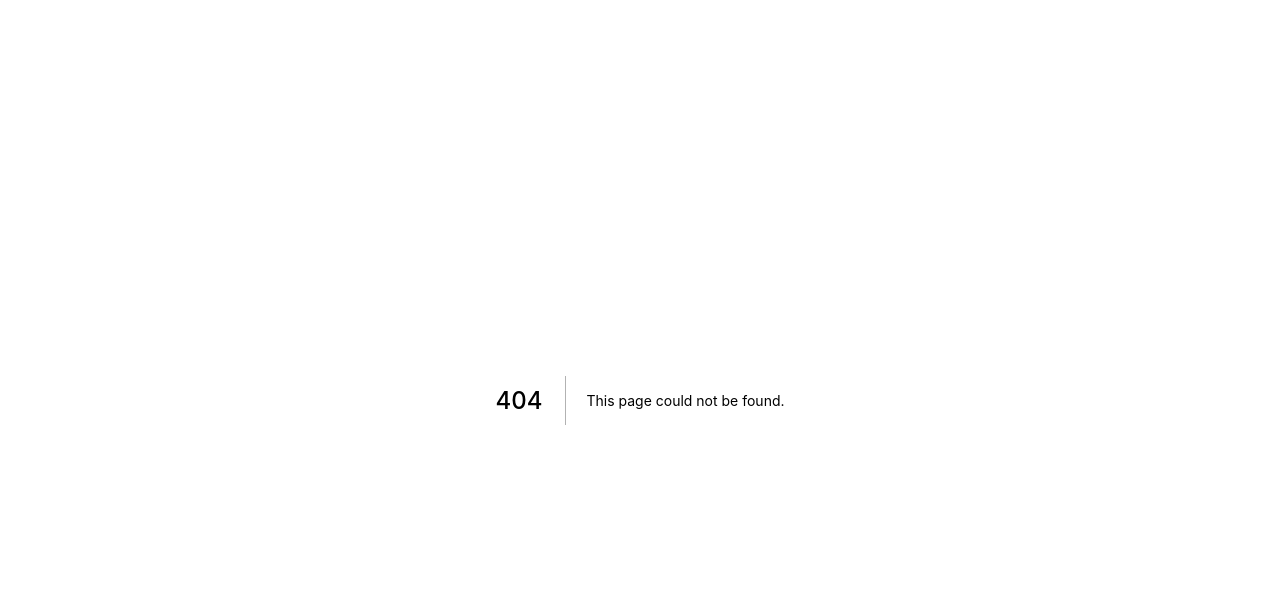
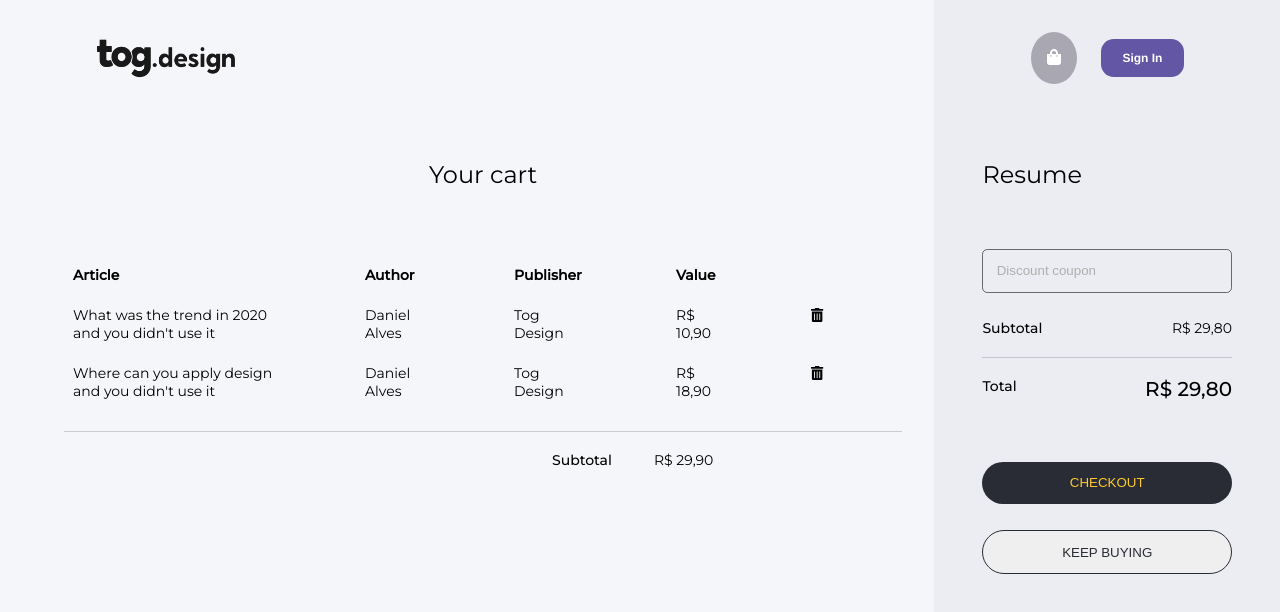
Before and after one commit to fabiobends/togdesign-test, a Next.js app: page /cart in a window 1280 px wide. Before the commit this address had no page. Shown: the top 612 px of the page. Built offline with nearby package versions, Linux system fonts and the light colour scheme; a web font is replaced by a local one.

Commit message:
Add cart page

```diff
--- /dev/null
+++ b/pages/cart.tsx
@@ -0,0 +1,98 @@
+import { faTrashAlt } from "@fortawesome/free-solid-svg-icons";
+import { FontAwesomeIcon } from "@fortawesome/react-fontawesome";
+import Cookie from "js-cookie";
+import Head from "next/head";
+import Link from "next/link";
+import { useRouter } from "next/router";
+import styles from "../styles/pages/Cart.module.css";
+import NavigationBar from "./components/NavigationBar";
+
+export default function Cart() {
+  const router = useRouter();
+
+  function handleCheckout() {
+    const token = Cookie.get("token");
+    if (token) {
+      router.replace("/dashboard");
+    } else {
+      router.replace("/login");
+    }
+  }
+
+  return (
+    <div className={styles.cartContainer}>
+      <Head>
+        <title>Your cart</title>
+      </Head>
+      <div className={styles.navbar}>
+        <NavigationBar />
+      </div>
+      <div className={styles.yourCart}>
+        <p className={styles.title}>Your cart</p>
+        <table>
+          <thead>
+            <tr>
+              <th>Article</th>
+              <th>Author</th>
+              <th>Publisher</th>
+              <th>Value</th>
+              <th></th>
+            </tr>
+          </thead>
+          <tbody>
+            <tr>
+              <td>What was the trend in 2020 and you didn't use it</td>
+              <td>Daniel Alves</td>
+              <td>Tog Design</td>
+              <td>R$ 10,90</td>
+              <td className={styles.trashButton}>
+                <FontAwesomeIcon icon={faTrashAlt} />
+              </td>
+            </tr>
+            <tr>
+              <td>Where can you apply design and you didn't use it</td>
+              <td>Daniel Alves</td>
+              <td>Tog Design</td>
+              <td>R$ 18,90</td>
+              <td className={styles.trashButton}>
+                <FontAwesomeIcon icon={faTrashAlt} />
+              </td>
+            </tr>
+          </tbody>
+        </table>
+        <div className={styles.divider}></div>
+        <div className={styles.subTotalCart}>
+          <span>Subtotal</span>
+          <p>R$ 29,90</p>
+        </div>
+      </div>
+      <div className={styles.resume}>
+        <div className={styles.wrapper}>
+          <p className={styles.resumeTitle}>Resume</p>
+          <input
+            type="text"
+            name="coupon"
+            id="coupon"
+            placeholder="Discount coupon"
+          />
+          <div>
+            <span>Subtotal</span>
+            <p className={styles.subTotal}>R$ 29,80</p>
+          </div>
+          <div className={styles.divider}></div>
+          <div>
+            <span>Total</span>
+            <p className={styles.totalAmount}>R$ 29,80</p>
+          </div>
+          <div className={styles.spacer}></div>
+          <button onClick={handleCheckout} className={styles.checkout}>
+            Checkout
+          </button>
+          <Link href="/">
+            <button className={styles.keepBuying}>Keep Buying</button>
+          </Link>
+        </div>
+      </div>
+    </div>
+  );
+}
--- /dev/null
+++ b/styles/pages/Cart.module.css
@@ -0,0 +1,164 @@
+.cartContainer {
+  position: relative;
+  background: var(--slightly-white);
+  display: flex;
+  min-height: 100vh;
+}
+
+.resume {
+  font-family: "Montserrat", sans-serif;
+  width: 27%;
+  background: #ecedf3;
+  padding: 0 3em;
+  display: flex;
+  flex-direction: column;
+  /* border: red 1px solid; */
+}
+
+.wrapper {
+  margin-top: 10em;
+}
+
+.yourCart {
+  flex: 1;
+  /* border: blue 1px solid; */
+}
+
+.navbar {
+  position: absolute;
+  top: 2em;
+  left: 0;
+  z-index: 2;
+  width: 100%;
+  display: flex;
+  justify-content: center;
+  /* border: green 1px solid; */
+}
+
+.wrapper div {
+  display: flex;
+  justify-content: space-between;
+}
+
+.wrapper > button {
+  width: 100%;
+  padding: 1em;
+  border-radius: 2em;
+  margin: 1em 0;
+  text-transform: uppercase;
+  cursor: pointer;
+  transition: all 0.2s ease-in;
+}
+
+.wrapper > button:hover {
+  filter: brightness(120%);
+}
+
+.resumeTitle {
+  font-size: 24px;
+  margin-bottom: 2.5em;
+}
+
+.wrapper input {
+  padding: 1em;
+  width: 100%;
+  background: inherit;
+  border: #0000008f 1px solid;
+  border-radius: 0.4em;
+  margin-bottom: 2em;
+}
+
+.wrapper div span {
+  font-size: 14px;
+  font-weight: 500;
+}
+
+.wrapper div .subTotal {
+  font-size: 14px;
+}
+
+.totalAmount {
+  font-size: 20px;
+  font-weight: 500;
+}
+
+.divider {
+  height: 0;
+  width: 100%;
+  opacity: 20%;
+  border-top: #292c35 1px solid;
+  background-color: #292c35;
+  margin: 1.2em 0;
+}
+
+.checkout {
+  margin-top: 2em;
+  background: #292c35;
+  color: var(--yellow);
+}
+
+.keepBuying {
+  border: #292c35 1px solid;
+  color: #292c35;
+}
+
+.spacer {
+  margin-bottom: 3em;
+}
+
+.yourCart {
+  display: flex;
+  flex-direction: column;
+  font-family: "Montserrat", sans-serif;
+  margin-top: 10em;
+  padding: 0 2em 0 4em;
+}
+
+.yourCart .title {
+  text-align: center;
+  font-size: 24px;
+  margin-bottom: 2em;
+}
+
+.yourCart table {
+  margin-left: 0.5em;
+  width: 90%;
+  margin-top: 1.2em;
+  font-size: 14px;
+  border-collapse: separate;
+}
+
+.yourCart th,
+.yourCart td {
+  padding: 10px 0;
+  text-align: left;
+  vertical-align: top;
+  border-left: 90px solid var(--slightly-white);
+}
+
+.yourCart tr > td:first-child,
+.yourCart tr > th:first-child {
+  border: 0px;
+  width: 200px;
+  text-justify: start;
+}
+
+.yourCart tr {
+  width: 100%;
+}
+
+.yourCart .subTotalCart {
+  font-size: 14px;
+  margin-right: 13.5em;
+  display: flex;
+  align-self: flex-end;
+}
+
+.subTotalCart span {
+  font-weight: 500;
+  margin-right: 3em;
+}
+
+.trashButton {
+  cursor: pointer;
+}
```
